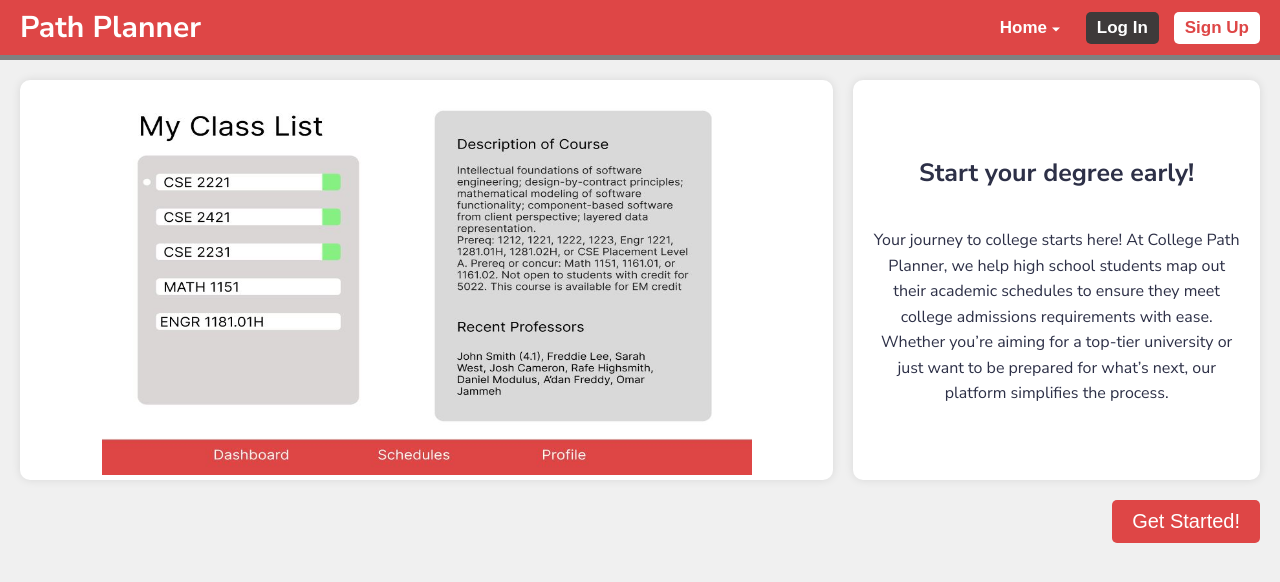
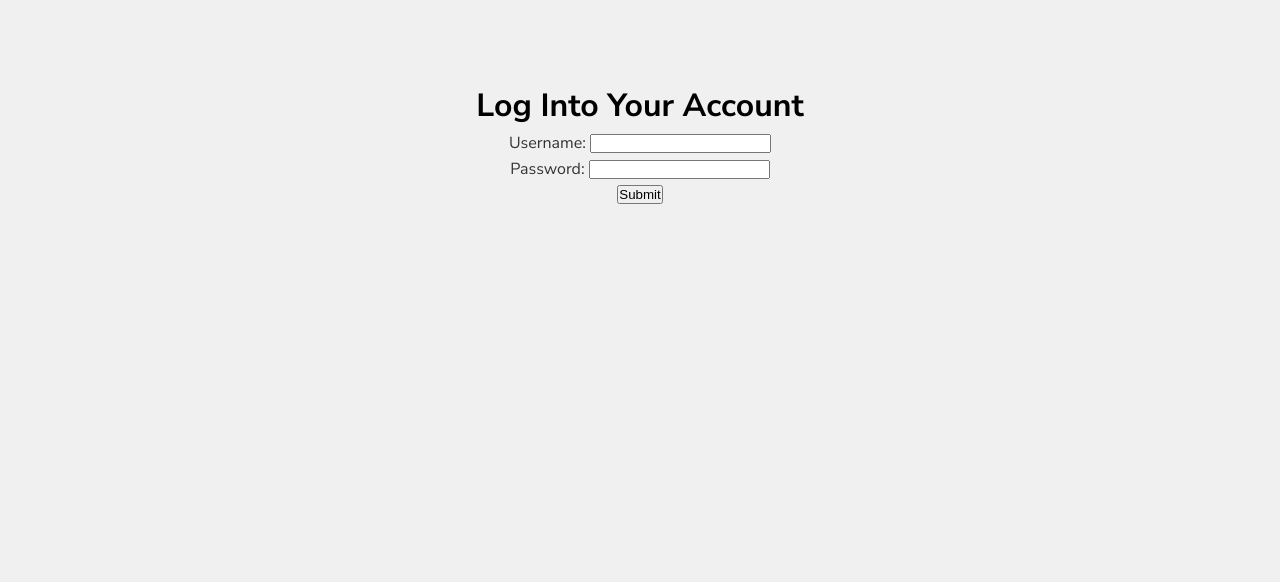
Before and after one commit to shukanth/PathPlanner, a React (Create React App) app in the folder frontend/: page / in a window 1280 px wide. Shown: the top 582 px of the page. Built offline with nearby package versions, Linux system fonts and the light colour scheme.

Commit message:
linked log in page to credit list page

```diff
--- a/frontend/package.json
+++ b/frontend/package.json
@@ -9,7 +9,7 @@
     "axios": "^1.7.7",
     "react": "^18.3.1",
     "react-dom": "^18.3.1",
-    "react-router-dom": "^6.26.1",
+    "react-router-dom": "^6.27.0",
     "react-scripts": "^5.0.1",
     "web-vitals": "^2.1.4"
   },
--- a/frontend/src/App.js
+++ b/frontend/src/App.js
@@ -1,14 +1,19 @@
 import './App.css';
 // import App1 from './landingPage';
 // import Footer from './footer';
-import Router from './router';
+import CreditList from './CreditList';
+import LogInPage from './LogInPage';
+import { BrowserRouter as Router, Routes, Route } from 'react-router-dom';
 
 function App() {
   return (
     <div className="App">
-      <Router/>
-      {/* <Footer/> */}
-    </div>
+<Router>
+      <Routes>
+        <Route path="/" element={<LogInPage />} />
+        <Route path="/credit-list" element={<CreditList />} />
+      </Routes>
+    </Router>    </div>
   );
 }
 
--- /dev/null
+++ b/frontend/src/CreditList.js
@@ -0,0 +1,12 @@
+import React from 'react';
+
+function CreditList() {
+  return (
+    <div>
+      <h1>Credit List Page</h1>
+      <p>This is the credit list page content.</p>
+    </div>
+  );
+}
+
+export default CreditList;
--- a/frontend/src/LogInPage.js
+++ b/frontend/src/LogInPage.js
@@ -1,9 +1,17 @@
 import React, {useState} from 'react'
 import httpClient from './httpClient';
+import './LogInPageLook.css'
+import { BrowserRouter as Router, Routes, Route, Link, useNavigate } from 'react-router-dom';
 
 function LogInPage() {
     const [email, setEmail] = useState("");
     const [password, setPassword] = useState("");
+
+    const navigate = useNavigate();  // useNavigate hook to navigate
+
+    const handleSubmit = () => {
+        navigate('/credit-list');
+    };
 
     const logInUser = async () => {
         try {
@@ -16,17 +24,20 @@ function LogInPage() {
             });
 
             console.log(response.data);
-        } catch (error) {
+
+        }
+
+        catch (error) {
             console.error("Error logging in:", error);
         }
     };
 
     return (
-        <div>
-            <h1>Log Into Your Account</h1>
+        <div className='background'>
+            <h1 className='titletext'>Log Into Your Account</h1>
             <form>
                 <div>
-                    <label>Email: </label>
+                    <label>Username: </label>
                     <input
                         type="text"
                         value={email}
@@ -43,7 +54,7 @@ function LogInPage() {
                         id=""
                     />
                 </div>
-                <button type="button" onClick={() => logInUser()}>Submit</button>
+                <button type="button" onClick={() => handleSubmit()}>Submit</button>
             </form>
         </div>
     )
--- /dev/null
+++ b/frontend/src/LogInPageLook.css
@@ -0,0 +1,26 @@
+/* Log in Page Front End look */
+
+/* Page color and layout */
+*{
+    margin: 0;
+    padding: 0;
+    box-sizing: border-box;
+}
+
+.background {
+    font-family: 'Nunito Sans', sans-serif;
+    background-color: #f0f0f0;
+    /* Light gray background */
+    color: #333;
+    line-height: 1.6;
+    margin: 0;
+    padding: 0;
+}
+
+.titletext{
+    font-family: 'Nunito Sans', sans-serif;
+    size: 20px;
+    margin-top: 80px;
+    text-align: center;
+    color: #000000;
+}
```
Also changed, not shown: 1 other file (tests, documents, lock files or other folders).
